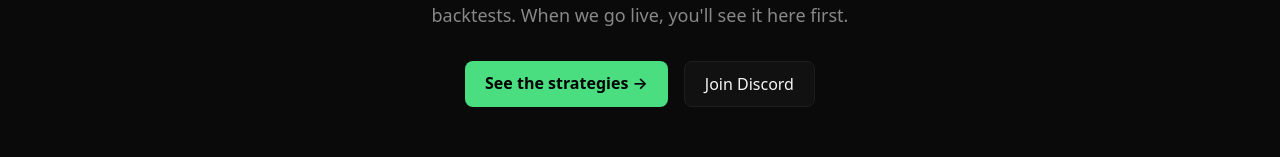
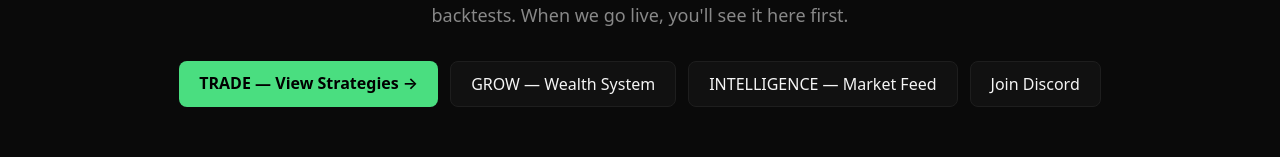
Before and after one commit to Tosmahdess/algoproof, a Next.js app: page / in a window 1280 px wide. Shown: the part 338-495 px from the top of the page. Built offline with nearby package versions, Linux system fonts and the light colour scheme; no server answers; the database is empty.

Commit message:
feat(home): add GROW and INTELLIGENCE CTAs to hero section

```diff
--- a/src/app/page.tsx
+++ b/src/app/page.tsx
@@ -32,9 +32,15 @@ export default async function HomePage() {
           We publish every trade — wins, losses, drawdowns. Real data, no cherry-picked backtests.
           When we go live, you&apos;ll see it here first.
         </p>
-        <div className="flex gap-4 justify-center">
+        <div className="flex flex-wrap gap-3 justify-center">
           <Link href="/strategies" className="px-5 py-2.5 bg-positive text-black font-semibold rounded-lg hover:bg-positive/90 transition-colors">
-            See the strategies →
+            TRADE — View Strategies →
+          </Link>
+          <Link href="/wealth" className="px-5 py-2.5 bg-card border border-border rounded-lg hover:border-muted/50 transition-colors">
+            GROW — Wealth System
+          </Link>
+          <Link href="/intelligence" className="px-5 py-2.5 bg-card border border-border rounded-lg hover:border-muted/50 transition-colors">
+            INTELLIGENCE — Market Feed
           </Link>
           <a href={DISCORD_URL} target="_blank" rel="noopener noreferrer"
              className="px-5 py-2.5 bg-card border border-border rounded-lg hover:border-muted/50 transition-colors">
```
